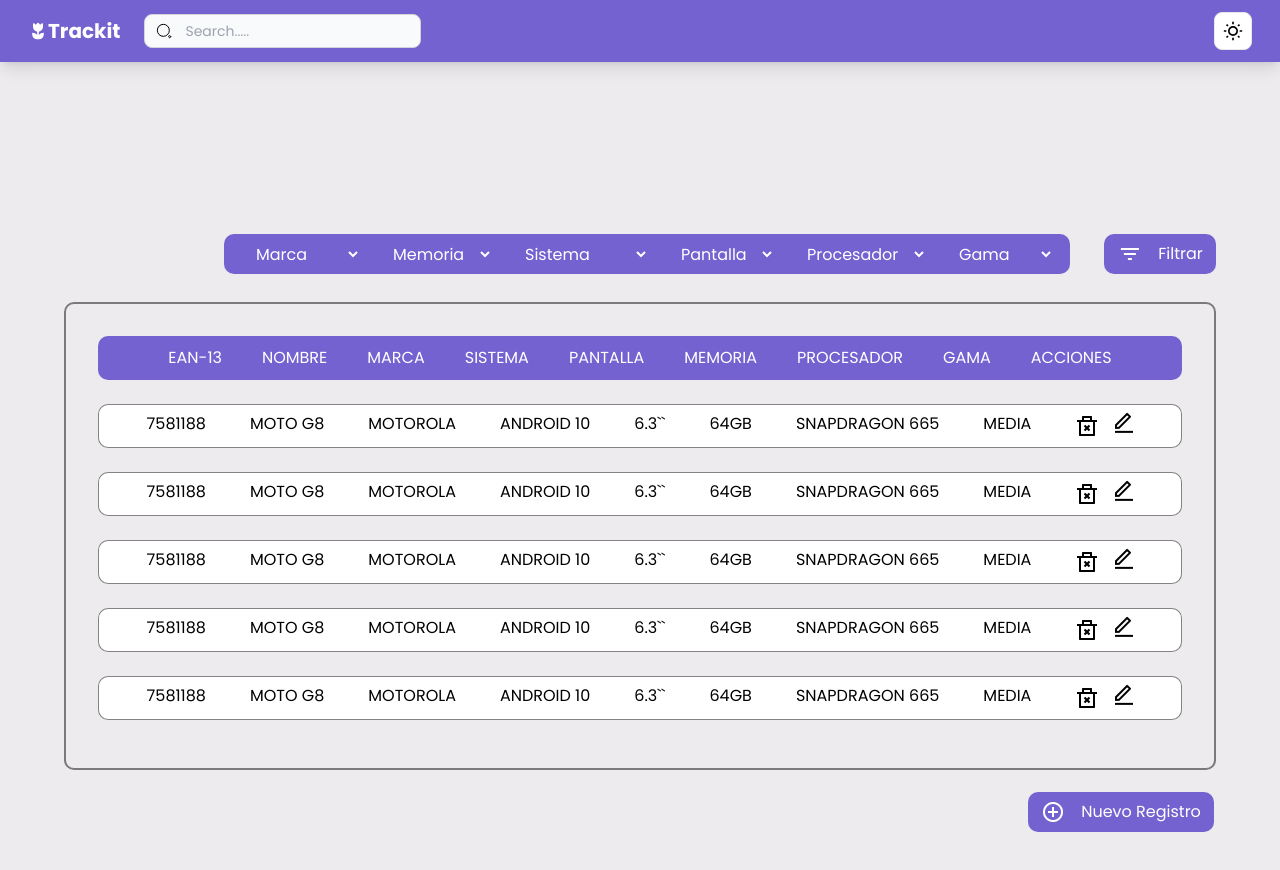
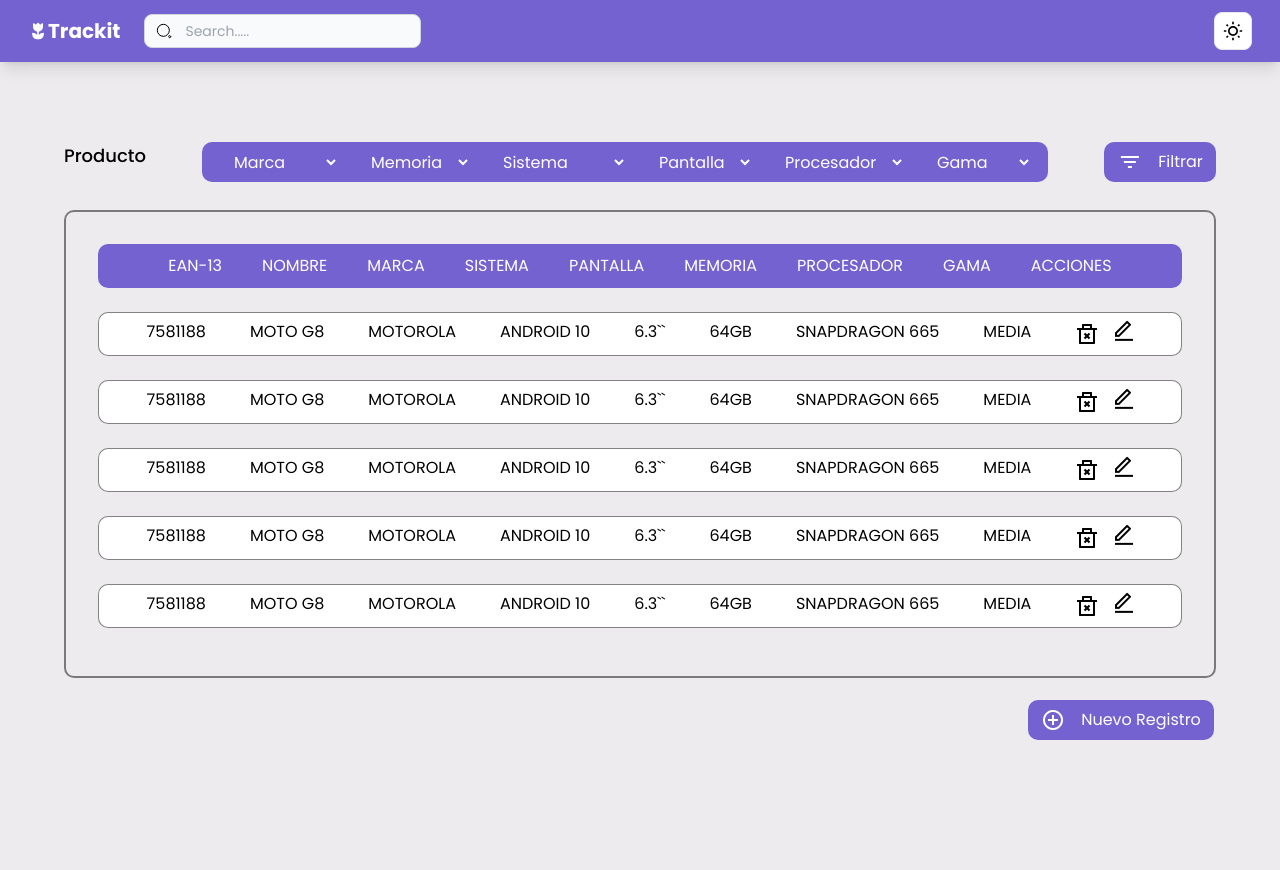
Before and after one commit to Trycatch-tv/f1it2-team-19, a React (Vite) app: page /product in a window 1280 px wide. Shown: the top 870 px of the page. Built offline with nearby package versions, Linux system fonts and the light colour scheme.

Commit message:
chore: settings style product view

```diff
--- a/src/pages/product/Product.jsx
+++ b/src/pages/product/Product.jsx
@@ -3,7 +3,7 @@
 import Filter from './components/Filter'
 export default function Product () {
   return (
-    <div className='w-full min-h-screen my-10 px-[5%] flex flex-col justify-center items-center gap-7'>
+    <div className='w-full min-h-screen my-20 px-[5%] flex flex-col  items-center gap-7'>
       <Filter />
       <section className="w-full h-[468px] max-w-7xl  p-8 border-2 border-border_color rounded-lg2 flex flex-col gap-6 relative">
         <div className="w-full h-11 bg-primary text-soft_color uppercase rounded-lg2 flex items-center justify-center" >
--- a/src/pages/product/components/Filter.jsx
+++ b/src/pages/product/components/Filter.jsx
@@ -22,7 +22,8 @@
     >
       {(props) => (
         <Form className="w-full h-10 text-soft_color  flex justify-between">
-          <div className='w-auto h-auto rounded-lg2 px-4 ml-40  bg-primary flex items-center gap-4'>
+          <h1 className='text-lg text-black font-medium'>Producto</h1>
+          <div className='w-auto h-auto rounded-lg2 px-4 bg-primary flex items-center gap-4'>
             <Select name='marca'
               placeholder='Por Favor Seleccione Una Opcion'>
               <option value="">Marca</option>
```
